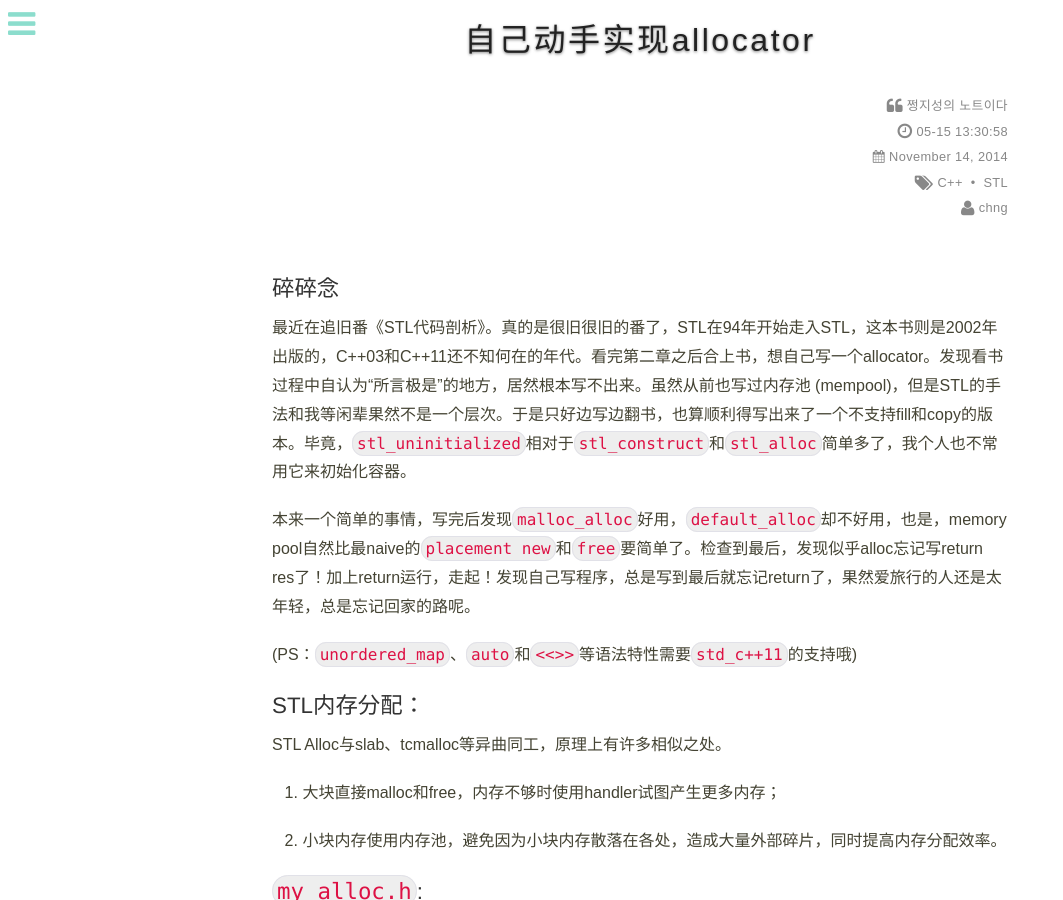
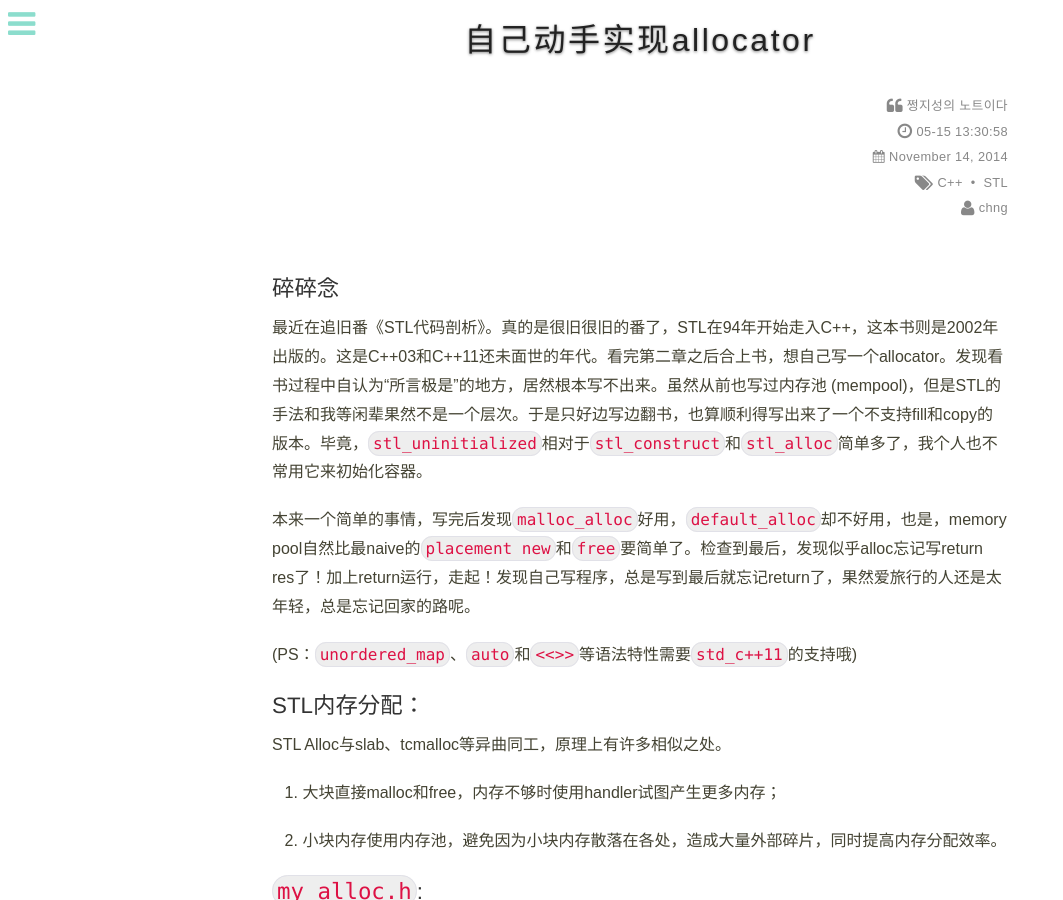
Before and after one commit to chng/chng.github.com, a Jekyll site: the page built from _posts/2014-11-14-自己动手实现STL-Allocator.md, in a window 1280 px wide and 900 px high. Shown: the whole window, without its empty margins (0-1063 px from the left). Built offline with Jekyll 4.4.1, drawn with Linux system fonts in a browser that asks for light colours; comment, search, counter and statistics services are not loaded.

Commit message:
post a reminded note

```diff
--- a/_posts/2014-11-14-自己动手实现STL-Allocator.md
+++ b/_posts/2014-11-14-自己动手实现STL-Allocator.md
@@ -10,7 +10,7 @@ tag:
 ---
 
 ### 碎碎念
-最近在追旧番《STL代码剖析》。真的是很旧很旧的番了，STL在94年开始走入STL，这本书则是2002年出版的，C++03和C++11还不知何在的年代。看完第二章之后合上书，想自己写一个allocator。发现看书过程中自认为“所言极是”的地方，居然根本写不出来。虽然从前也写过内存池 (mempool)，但是STL的手法和我等闲辈果然不是一个层次。于是只好边写边翻书，也算顺利得写出来了一个不支持fill和copy的版本。毕竟，`stl_uninitialized`相对于`stl_construct`和`stl_alloc`简单多了，我个人也不常用它来初始化容器。
+最近在追旧番《STL代码剖析》。真的是很旧很旧的番了，STL在94年开始走入C++，这本书则是2002年出版的。这是C++03和C++11还未面世的年代。看完第二章之后合上书，想自己写一个allocator。发现看书过程中自认为“所言极是”的地方，居然根本写不出来。虽然从前也写过内存池 (mempool)，但是STL的手法和我等闲辈果然不是一个层次。于是只好边写边翻书，也算顺利得写出来了一个不支持fill和copy的版本。毕竟，`stl_uninitialized`相对于`stl_construct`和`stl_alloc`简单多了，我个人也不常用它来初始化容器。
 
 本来一个简单的事情，写完后发现`malloc_alloc`好用，`default_alloc`却不好用，也是，memory pool自然比最naive的`placement new`和`free`要简单了。检查到最后，发现似乎alloc忘记写return res了！加上return运行，走起！发现自己写程序，总是写到最后就忘记return了，果然爱旅行的人还是太年轻，总是忘记回家的路呢。
 
```
